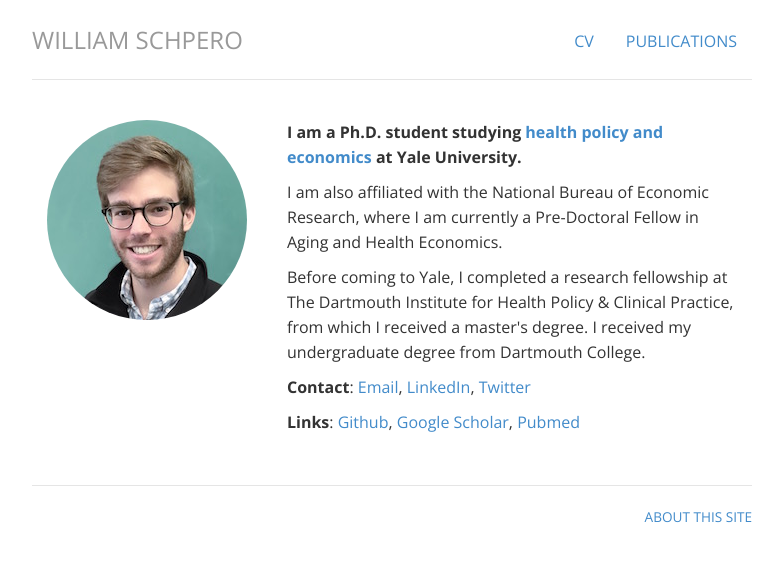
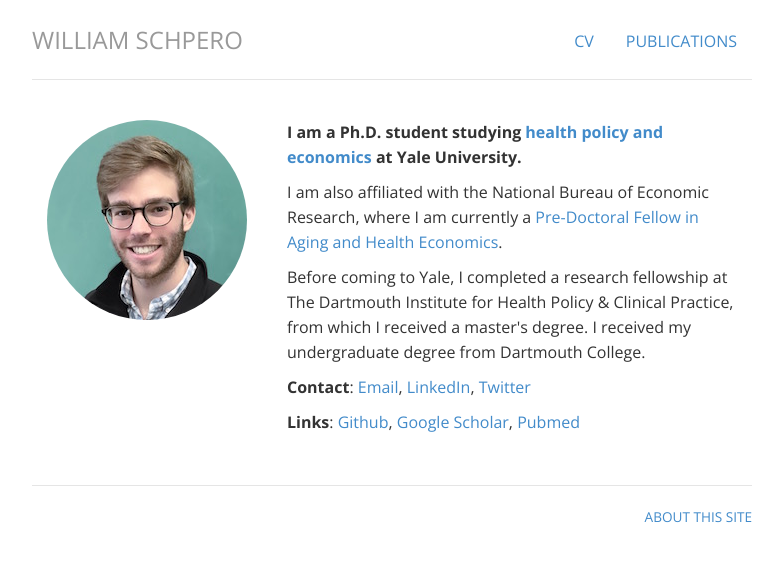
Before and after one commit to wschpero/wschpero.github.io, a Jekyll site: the page built from index.html, in a window 1280 px wide. Shown: the top 562 px of the page, without its empty margins (248-1031 px from the left). Built offline with Jekyll 4.4.1, drawn with Linux system fonts in a browser that asks for light colours; some of the changed lines change nothing that is shown.

Commit message:
Added link

```diff
--- a/index.html
+++ b/index.html
@@ -11,7 +11,7 @@
 
 	<p><b>I am a Ph.D. student studying <a href="http://publichealth.yale.edu/hpm/curriculum/phd/phd.aspx" target="_blank">health policy and economics</a> at Yale University.</b></p>
 
-	<p>I am also affiliated with the National Bureau of Economic Research, where I am currently a Pre-Doctoral Fellow in Aging and Health Economics.</p>
+	<p>I am also affiliated with the National Bureau of Economic Research, where I am currently a <a href="http://www.nber.org/programs/ag/cahr/training.html" target="_blank">Pre-Doctoral Fellow in Aging and Health Economics</a>.</p>
 
 	<p>Before coming to Yale, I completed a research fellowship at The Dartmouth Institute for Health Policy & Clinical Practice, from which I received a master's degree. I received my undergraduate degree from Dartmouth College.</p>
 
```
